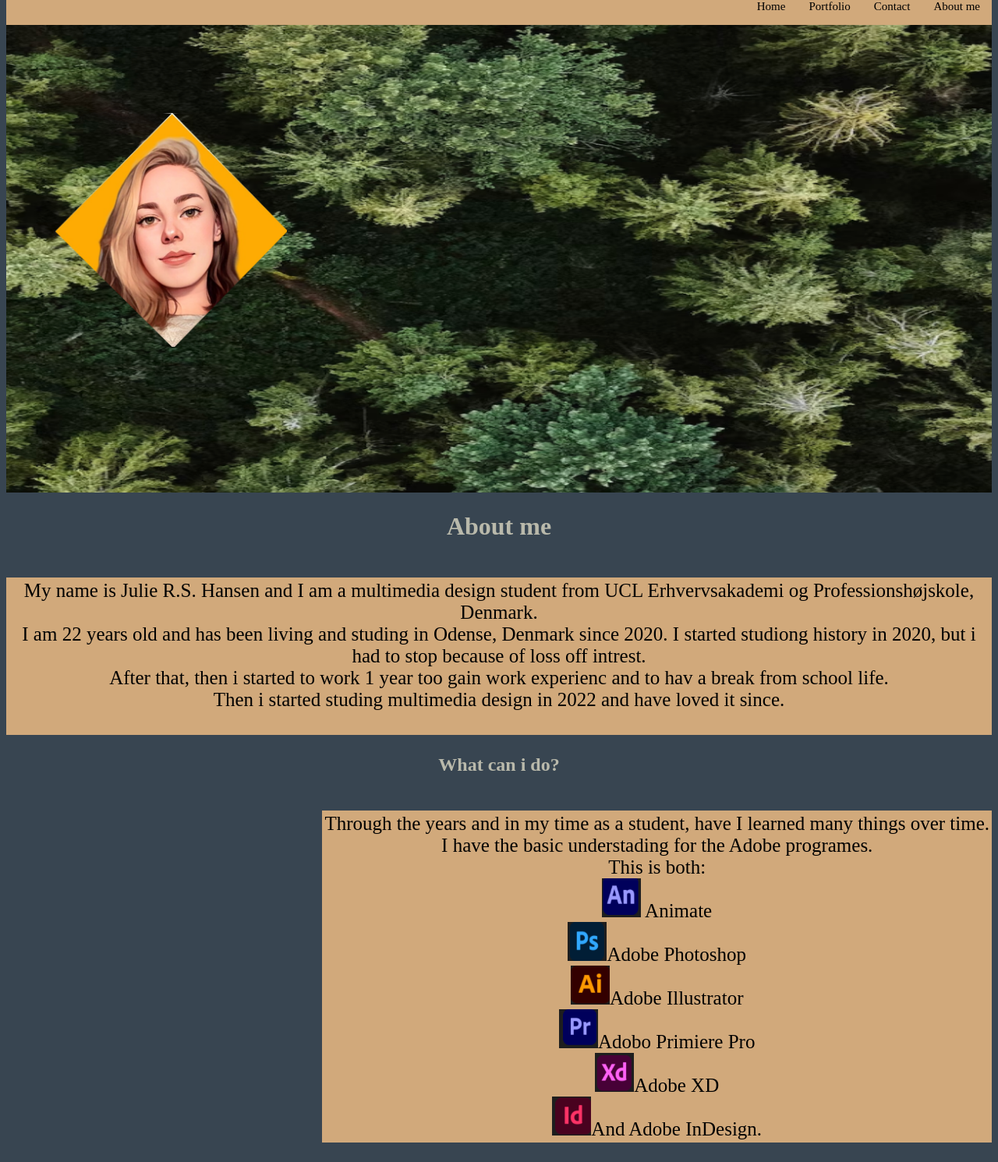
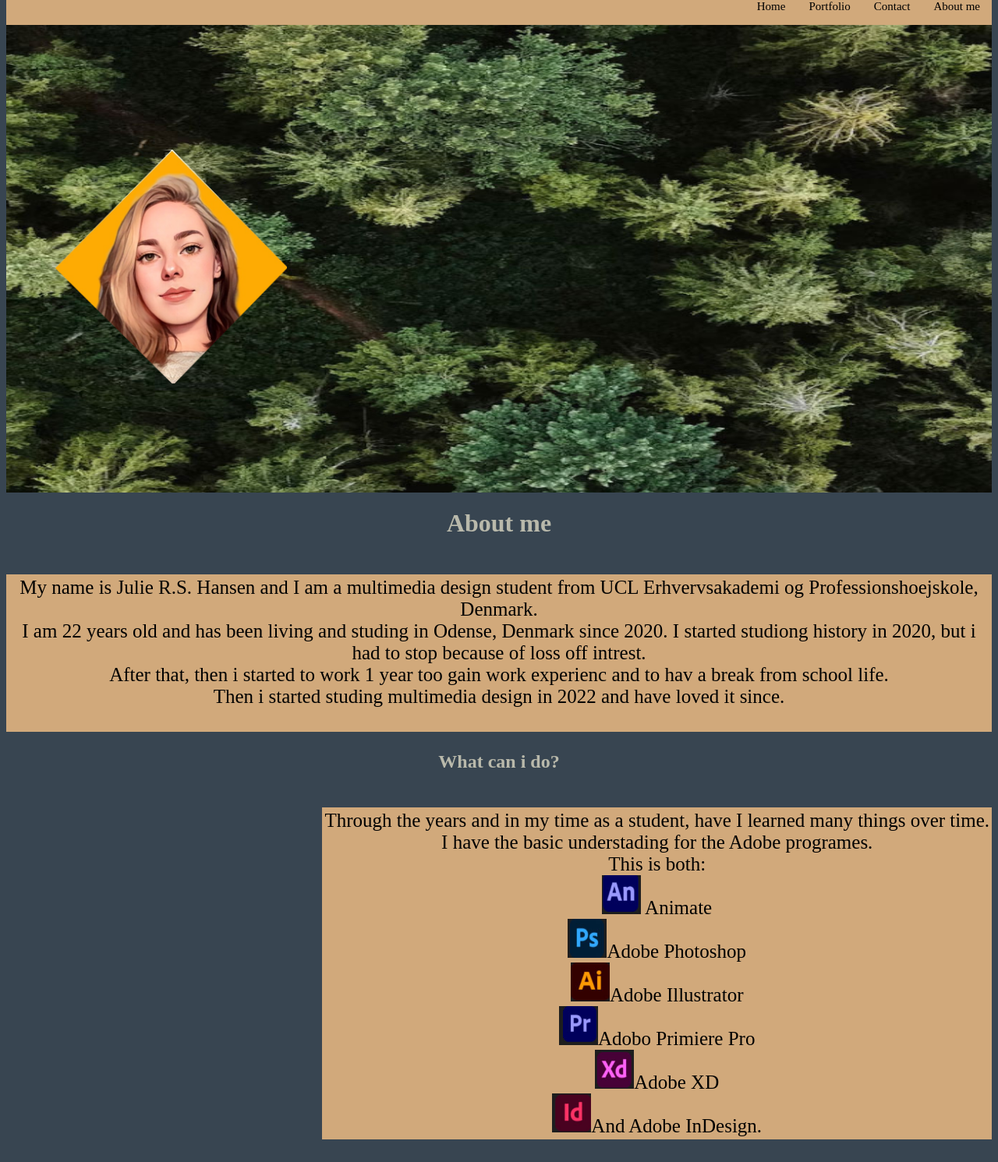
Before and after one commit to JulietDane/projekttre, a plain HTML site: page aboutme.html in a window 1280 px wide. Shown: the part 50-1541 px from the top of the page at 78% size. Drawn offline with Linux system fonts and the light colour scheme.

Commit message:
Add files via upload

```diff
--- a/aboutme.html
+++ b/aboutme.html
@@ -6,8 +6,8 @@
         <link rel="stylesheet" href="mobil.css" type="text/css">
     </head>
     <body>
-        <header>
-            <h2>ringivedesign.dk</h2>
+            <header>
+                <h2>ringivedesign.dk</h2>
             <nav>
                 <ul>
                   <li><a href="aboutme.html">About me</a></li>
@@ -20,7 +20,7 @@
         <main>
             <div class="face-forest">
                 <img src="face.png" alt="face" style="width: 300px;height: 300px;" class="face">
-                <img src="forest.png" alt="blad" style="width:100%;height: 600px;" class="blad">
+                <img src="forest.jpg" alt="blad" style="width:100%;height: 600px;" class="blad">
             </div>
 
             <div class="about">
@@ -28,7 +28,7 @@
                 About me
             </h1>
             <p class="tekst">
-                My name is Julie R.S. Hansen and I am a multimedia design student from UCL Erhvervsakademi og Professionshøjskole, Denmark.<br>
+                My name is Julie R.S. Hansen and I am a multimedia design student from UCL Erhvervsakademi og Professionshoejskole, Denmark.<br>
                 I am 22 years old and has been living and studing in Odense, Denmark since 2020. I started studiong history in 2020, but i had to stop because of loss off intrest.<br>
                 After that, then i started to work 1 year too gain work experienc and to hav a break from school life.<br>
                 Then i started studing multimedia design in 2022 and have loved it since.<br>
@@ -42,12 +42,12 @@
                 Through the years and in my time as a student, have I learned many things over time.<br>
                 I have the basic understading for the Adobe programes.<br>
                 This is both: <br>
-                <img src="animate.png" alt="Animate" style="width: 50px;height: 50px;"> Animate<br>
-                <img src="photo.png" alt="Photoshop" style="width: 50px;height: 50px;">Adobe Photoshop<br>
-                <img src="illu.png" alt="Illustrator" style="width: 50px;height: 50px;">Adobe Illustrator<br>
-                <img src="prepro.png" alt="PrimierePro" style="width: 50px;height: 50px;">Adobo Primiere Pro<br>
-                <img src="xd.png" alt="XD" style="width: 50px;height: 50px;">Adobe XD<br>
-                <img src="indesign.png" alt="indesign" style="width: 50px;height: 50px;">And Adobe InDesign.<br>
+                <img src="animate.jpg" alt="Animate" style="width: 50px;height: 50px;"> Animate<br>
+                <img src="photo.jpg" alt="Photoshop" style="width: 50px;height: 50px;">Adobe Photoshop<br>
+                <img src="illu.jpg" alt="Illustrator" style="width: 50px;height: 50px;">Adobe Illustrator<br>
+                <img src="prepro.jpg" alt="PrimierePro" style="width: 50px;height: 50px;">Adobo Primiere Pro<br>
+                <img src="xd.jpg" alt="XD" style="width: 50px;height: 50px;">Adobe XD<br>
+                <img src="indesign.jpg" alt="indesign" style="width: 50px;height: 50px;">And Adobe InDesign.<br>
             </p>
             </div>
         </main>
--- a/mobil.css
+++ b/mobil.css
@@ -89,7 +89,7 @@ div.desc {
     width: 100%;
     height: 25%;
     object-fit: cover;
-    display:block;
+    display:flex;
     margin-left: auto;
     margin-right: auto;
   }
```
Also changed, not shown: contact.html (+1 -1 lines), mobil.html (+1 -1 lines), portfolio.html (+6 -6 lines), animate.jpg (added), ansigt.jpg (added), forest.jpg (added), hamborg.jpg (added), illu.jpg (added), indesign.jpg (added), photo.jpg (added), prepro.jpg (added), vand.jpg (added), xd.jpg (added).
